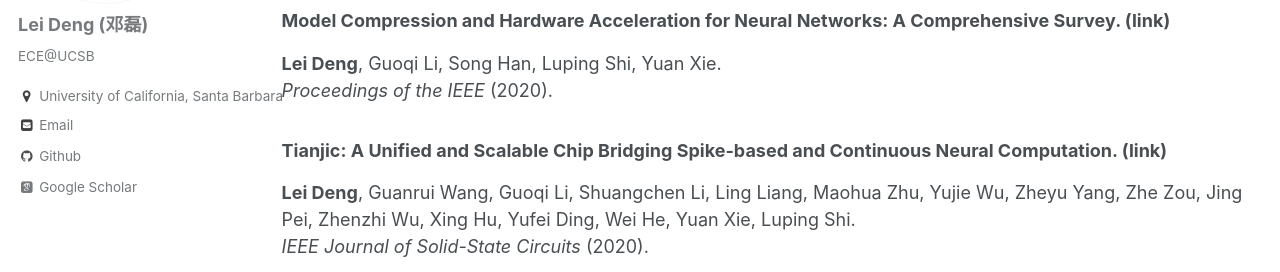
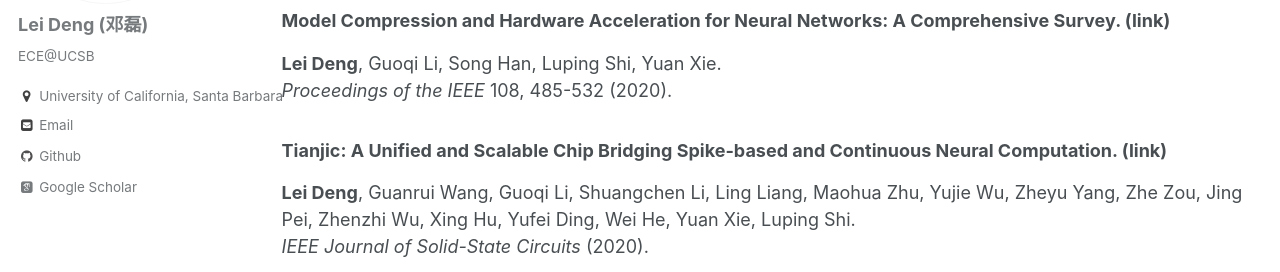
Before and after one commit to dllfei/dllfei.github.io, a Jekyll site: the page built from _pages/publications.md, in a window 1280 px wide and 900 px high. Shown: the part 289-561 px from the top of the window. Built offline with Jekyll 4.4.1, drawn with Linux system fonts in a browser that asks for light colours; some web fonts are replaced.

Commit message:
Update publications.md

```diff
--- a/_pages/publications.md
+++ b/_pages/publications.md
@@ -10,7 +10,7 @@ author_profile: true
 
 ### Model Compression and Hardware Acceleration for Neural Networks: A Comprehensive Survey. ([link](https://ieeexplore.ieee.org/document/9043731)) <br />
 **Lei Deng**, Guoqi Li, Song Han, Luping Shi, Yuan Xie. <br />
-*Proceedings of the IEEE* (2020).
+*Proceedings of the IEEE* 108, 485-532 (2020).
 
 ### Tianjic: A Unified and Scalable Chip Bridging Spike-based and Continuous Neural Computation. ([link](https://ieeexplore.ieee.org/document/8998338)) <br />
 **Lei Deng**, Guanrui Wang, Guoqi Li, Shuangchen Li, Ling Liang, Maohua Zhu, Yujie Wu, Zheyu Yang, Zhe Zou, Jing Pei, Zhenzhi Wu, Xing Hu, Yufei Ding, Wei He, Yuan Xie, Luping Shi. <br />
```
